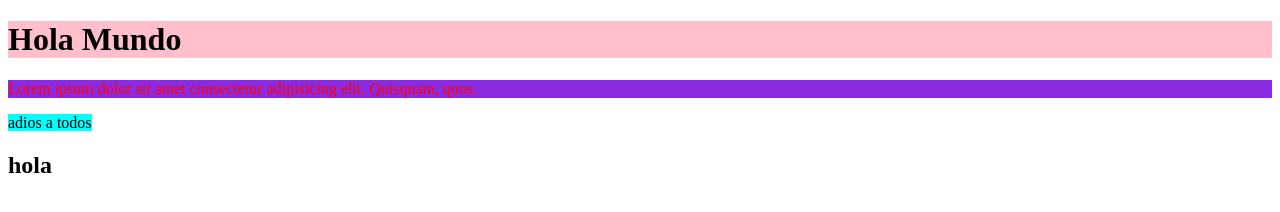
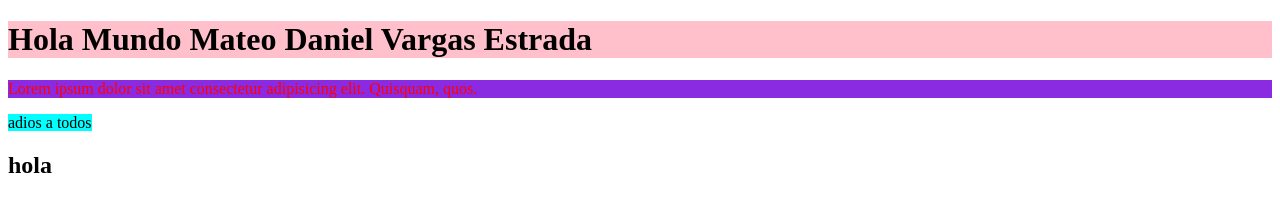
Before and after one commit to MateoDVE/Mi-primer-sitio, a plain HTML site: page index.html in a window 1280 px wide. Drawn offline with Linux system fonts and the light colour scheme.

Commit message:
Commit - nombre

```diff
--- a/index.html
+++ b/index.html
@@ -6,7 +6,7 @@
     <title>Document</title>
 </head>
 <body>
-    <h1 style="background-color: pink;">Hola Mundo </h1>
+    <h1 style="background-color: pink;">Hola Mundo Mateo Daniel Vargas Estrada </h1>
     <p style="background-color: blueviolet; color: red;">Lorem ipsum dolor sit amet consectetur adipisicing elit. Quisquam, quos.</p>
     <span style="background-color: aqua;";"> adios a todos</div>
     <h2>hola</h2>
```
